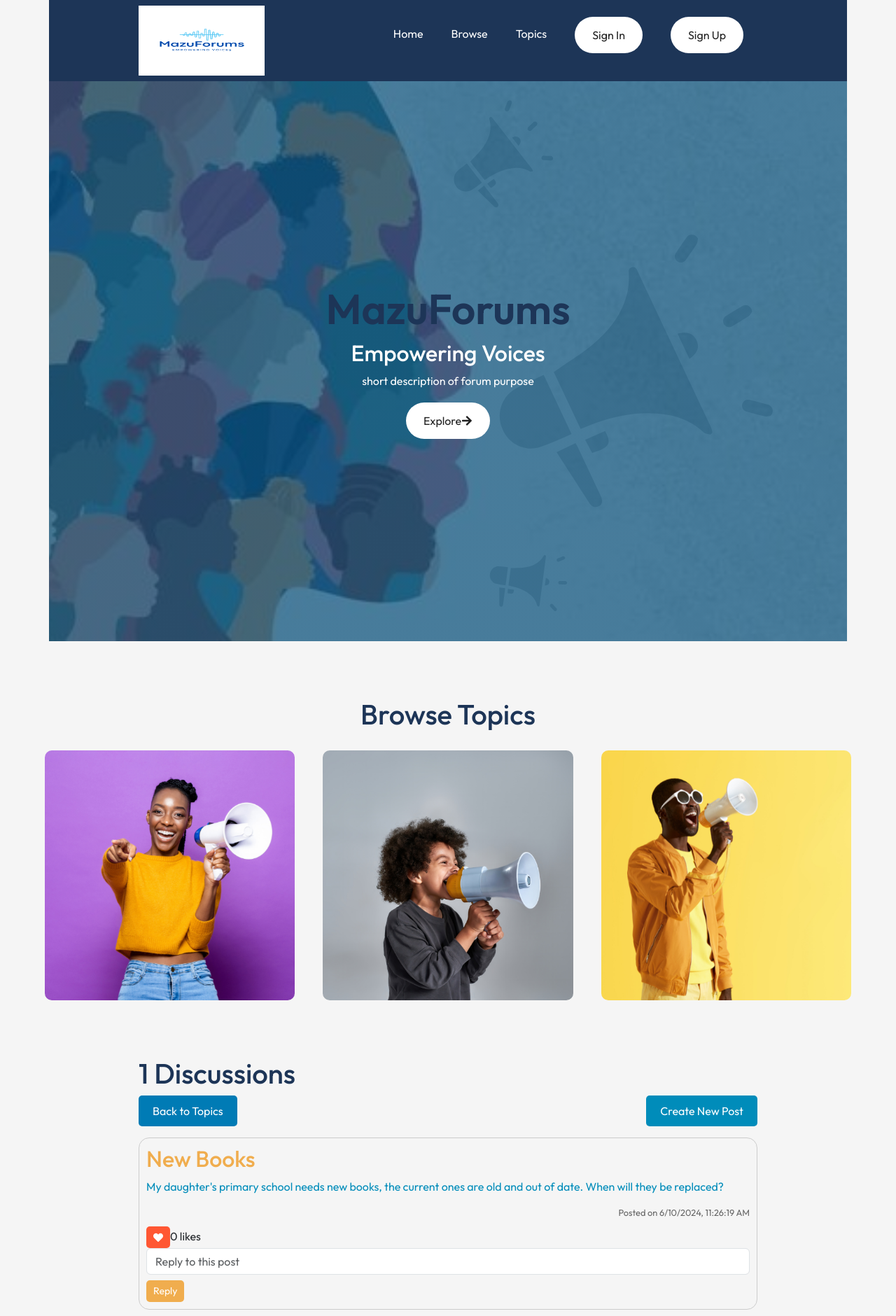
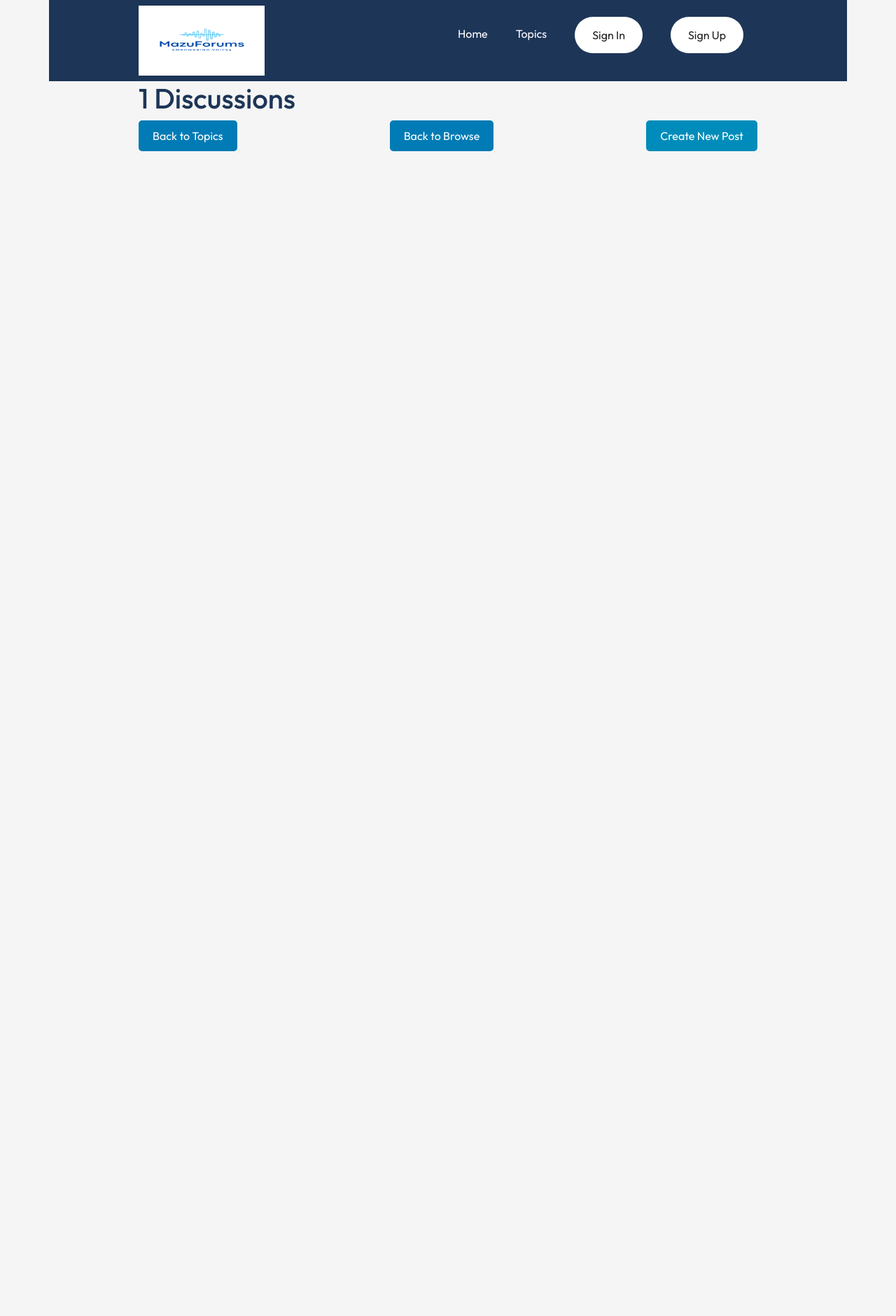
Before and after one commit to amilou86/mazuforums, a React (Vite) app: page /topic/1 in a window 1280 px wide. Shown: the top 1880 px of the page at 70% size. After the commit the page ends 800 px from the top, so only its background shows below. Built offline with nearby package versions, Linux system fonts and the light colour scheme.

Commit message:
new browse

```diff
--- a/src/App.jsx
+++ b/src/App.jsx
@@ -6,32 +6,29 @@ import Browse from './Components/Browse/Browse';
 import SignIn from './Components/SignIn/SignIn';
 import SignUp from './Components/SignUp/SignUp';
 import Topics from './Components/Topics/topics';
-import TopicPosts from './Components/TopicPosts/TopicPosts'; // Import TopicPosts component
+import TopicPosts from './Components/TopicPosts/TopicPosts';
 
 const App = () => {
-  const [showMainContent, setShowMainContent] = useState(true); // Initial state
-
-  const handleTopicClick = () => {
-    setShowMainContent(false); // Hide main content on click
-  };
+  const [allPosts, setAllPosts] = useState([
+    { id: 1, title: "New Books", content: "My daughter's primary school needs new books, the current ones are old and out of date. When will they be replaced?", date: new Date().toLocaleString(), replies: [], likes: 0, likedBy: [], topic: 'Education' },
+    { id: 2, title: "School Meals", content: "My son's high school serves very unhealthy meals, we need the menu to include healthier options", date: new Date().toLocaleString(), replies: [], likes: 0, likedBy: [], topic: 'Education' },
+    { id: 3, title: "Solar Panels", content: "We need to install more solar panels in our community to reduce energy costs.", date: new Date().toLocaleString(), replies: [], likes: 0, likedBy: [], topic: 'Energy' },
+    { id: 4, title: "Electric Buses", content: "Our public transport should include more electric buses to reduce pollution.", date: new Date().toLocaleString(), replies: [], likes: 0, likedBy: [], topic: 'Transport' },
+    // Add more dummy posts as needed
+  ]);
 
   return (
     <Router>
       <div>
-        <Navbar onTopicClick={handleTopicClick} />
-        {showMainContent && ( // Conditionally render main content
-          <>
-            <Hero />
-            <Browse />
-          </>
-        )}
+        <Navbar />
         <div className="container">
           <Routes>
-            <Route path="/" element={<><Hero /><Browse /></>} /> {/* Home route */}
+            <Route path="/" element={<Hero />} />
+            <Route path="/browse" element={<Browse />} />
+            <Route path="/topics" element={<Topics />} />
+            <Route path="/topic/:topicName" element={<TopicPosts posts={allPosts} setPosts={setAllPosts} />} />
             <Route path="/signin" element={<SignIn />} />
             <Route path="/signup" element={<SignUp />} />
-            <Route path="/topics" element={<Topics />} /> {/* Corrected Topics route */}
-            <Route path="/topic/:topicName" element={<TopicPosts />} />
           </Routes>
         </div>
       </div>
--- a/src/Components/Browse/Browse.jsx
+++ b/src/Components/Browse/Browse.jsx
@@ -9,7 +9,7 @@ import { SlEnergy } from "react-icons/sl";
 import { Link } from 'react-router-dom'; // Import Link for routing
 
 const Browse = () => {
-    const topics = [ // Define topics data within Browse component
+    const topics = [
         { id: 1, title: "Health", image: health, icon: <SiWorldhealthorganization /> },
         { id: 2, title: "Education", image: education, icon: <IoSchoolOutline /> },
         { id: 3, title: "Energy", image: energy, icon: <SlEnergy /> },
@@ -33,7 +33,7 @@ const Browse = () => {
                     </div>
                 ))}
             </div>
-        </div>
+        </div >
     );
 }
 
--- a/src/Components/CreatePostModal/CreatePostModal.css
+++ b/src/Components/CreatePostModal/CreatePostModal.css
@@ -1,4 +1,4 @@
-/* Example modal styles */
+/* CreatePostModal.css */
 .modal {
     display: none;
     position: fixed;
@@ -8,19 +8,29 @@
     height: 100%;
     background-color: rgba(0, 0, 0, 0.5);
     z-index: 1000;
+    justify-content: center;
+    align-items: center;
 }
 
 .modal.show {
-    display: block;
+    display: flex;
 }
 
 .modal-dialog {
-    position: absolute;
-    top: 50%;
-    left: 50%;
-    transform: translate(-50%, -50%);
     background-color: white;
     padding: 20px;
     border-radius: 8px;
     box-shadow: 0px 0px 10px rgba(0, 0, 0, 0.1);
+    max-width: 800px; /* Increase the width */
+    width: 80%; /* Adjust the width as needed */
 }
+
+.modal-content {
+    max-height: 90vh; /* Ensure the modal doesn't overflow the viewport */
+    overflow-y: auto;
+}
+
+.modal-header,
+.modal-body {
+    padding: 20px;
+}
--- a/src/Components/CreatePostModal/CreatePostModal.jsx
+++ b/src/Components/CreatePostModal/CreatePostModal.jsx
@@ -1,5 +1,5 @@
 import React, { useState } from 'react';
-import './CreatePostModal.css'
+import './CreatePostModal.css';
 
 const CreatePostModal = ({ isOpen, onClose, onSubmit }) => {
     const [newPost, setNewPost] = useState({ title: '', content: '' });
--- a/src/Components/Hero/Hero.jsx
+++ b/src/Components/Hero/Hero.jsx
@@ -1,19 +1,27 @@
-import React from 'react'
-import './Hero.css'
-import { FaArrowRight } from "react-icons/fa";
-
+import React from 'react';
+import './Hero.css';
+import { FaArrowRight } from 'react-icons/fa';
+import { useNavigate } from 'react-router-dom';
 
 const Hero = () => {
+    const navigate = useNavigate();
+
+    const handleExploreClick = () => {
+        navigate('/browse');
+    };
+
     return (
         <div className='hero container'>
             <div className="hero-text">
                 <h1>MazuForums</h1>
                 <h2>Empowering Voices</h2>
                 <p>short description of forum purpose</p>
-                <button className='btn'>Explore <FaArrowRight /> </button>
+                <button className='btn' onClick={handleExploreClick}>
+                    Explore <FaArrowRight />
+                </button>
             </div>
         </div>
-    )
-}
+    );
+};
 
-export default Hero
+export default Hero;
--- a/src/Components/Navbar/Navbar.jsx
+++ b/src/Components/Navbar/Navbar.jsx
@@ -1,32 +1,27 @@
-import React from 'react'
-import { Link } from 'react-router-dom' // Import Link component
-import './Navbar.css'
-import MFlogo from '../../assets/MFlogo1.png'
-import MFlogo2 from '../../assets/MFlogo2.png'
-import MFlogo3 from '../../assets/MFlogo3.png'
-import soundwave1 from '../../assets/soundwave1.png'
+import React from 'react';
+import { Link } from 'react-router-dom';
+import './Navbar.css';
+import MFlogo2 from '../../assets/MFlogo2.png';
 
-const Navbar = ({ onTopicClick }) => {
+const Navbar = ({ onNavLinkClick }) => {
     return (
         <nav className='container navbar'>
             <img src={MFlogo2} alt="logo" className='logo' />
             <ul>
                 <li>
-                    <Link to="/">Home</Link>  {/* Link to the root path ("/") for Home */}
+                    <Link to="/" onClick={() => onNavLinkClick('home')}>Home</Link>
                 </li>
+                {/* <li>
+                    <Link to="/browse" onClick={() => onNavLinkClick('browse')}>Browse</Link>
+                </li> */}
                 <li>
-                    <Link to="/Browse">Browse</Link>
-                </li>
-                <li>
-                    <Link to="/topics" onClick={onTopicClick}>Topics</Link>
-
+                    <Link to="/topics" onClick={() => onNavLinkClick('topics')}>Topics</Link>
                 </li>
                 <li><button className='btn'>Sign In</button></li>
                 <li><button className='btn'>Sign Up</button></li>
             </ul>
+        </nav>
+    );
+};
 
-        </nav>
-    )
-}
-
-export default Navbar
+export default Navbar;
--- a/src/Components/TopicPosts/TopicPosts.jsx
+++ b/src/Components/TopicPosts/TopicPosts.jsx
@@ -1,22 +1,22 @@
-import React, { useState } from 'react';
+import React, { useState, useEffect } from 'react';
 import { useParams, useNavigate } from 'react-router-dom';
 import './TopicPosts.css';
 import { FaHeart } from 'react-icons/fa';
 import CreatePostModal from '../CreatePostModal/CreatePostModal';
 
-const TopicPosts = () => {
+const TopicPosts = ({ posts, setPosts }) => {
     const { topicName } = useParams();
     const navigate = useNavigate();
-    const [posts, setPosts] = useState([
-        { id: 1, title: "New Books", content: "My daughter's primary school needs new books, the current ones are old and out of date. When will they be replaced?", date: new Date().toLocaleString(), replies: [], likes: 0, likedBy: [] },
-        { id: 2, title: "School Meals", content: "My son's high school serves very unhealthy meals, we need the menu to include healthier options", date: new Date().toLocaleString(), replies: [], likes: 0, likedBy: [] },
-    ]);
+    const [filteredPosts, setFilteredPosts] = useState([]);
 
-    const [showModal, setShowModal] = useState(false); // State to control modal visibility
+    useEffect(() => {
+        // Filter posts based on the topic name
+        const topicPosts = posts.filter(post => post.topic === topicName);
+        setFilteredPosts(topicPosts);
+    }, [topicName, posts]);
 
     const handlePostSubmit = (newPostData) => {
-        setPosts([...posts, newPostData]);
-        setShowModal(false); // Close modal after submitting post
+        setPosts([...posts, { ...newPostData, topic: topicName }]);
     };
 
     const handleReplySubmit = (e, postId) => {
@@ -55,6 +55,12 @@ const TopicPosts = () => {
         navigate('/topics');
     };
 
+    const handleBackToBrowse = () => {
+        navigate('/browse');
+    };
+
+    const [showModal, setShowModal] = useState(false); // State to control modal visibility
+
     const handleClickCreatePost = () => {
         setShowModal((prevShowModal) => !prevShowModal); // Toggle modal visibility
     };
@@ -64,10 +70,11 @@ const TopicPosts = () => {
             <h1>{topicName} Discussions</h1>
             <div className="d-flex justify-content-between mb-3">
                 <button onClick={handleBackToTopics} className="btn-custom-back">Back to Topics</button>
+                <button onClick={handleBackToBrowse} className="btn-custom-back">Back to Browse</button>
                 <button onClick={handleClickCreatePost} className="btn-custom-create">Create New Post</button>
             </div>
             <ul className="post-list">
-                {posts.map(post => (
+                {filteredPosts.map(post => (
                     <li key={post.id} className="post-item">
                         <h2 className="post-title">{post.title}</h2>
                         <p className="post-content">{post.content}</p>
--- a/src/Components/Topics/topics.jsx
+++ b/src/Components/Topics/topics.jsx
@@ -1,5 +1,5 @@
 import React, { useState } from 'react';
-import { Link } from 'react-router-dom';
+import { Link, useLocation, useNavigate } from 'react-router-dom';
 import 'bootstrap/dist/css/bootstrap.min.css';
 
 const Topics = () => {
@@ -10,6 +10,10 @@ const Topics = () => {
         { Community: 'Transport', Posts: 5, Latest: 'post title and date' },
     ]);
 
+    const location = useLocation();
+    const navigate = useNavigate();
+    const fromBrowse = location.state?.from === 'browse';
+
     const handleAddTopic = (e) => {
         e.preventDefault();
         const newTopic = {
@@ -18,13 +22,24 @@ const Topics = () => {
             Latest: 'No posts yet',
         };
         setRowData([...rowData, newTopic]);
+        e.target.title.value = ''; // Clear input field after submission
     };
 
     return (
         <div className='forum-table' style={{ width: '100%', height: '100%' }}>
             <h1>MazuForums Community Topics</h1>
+
             <div className="container-fluid">
-                <table className='table table-bordered table-hover table-responsive'>
+                <form onSubmit={handleAddTopic} className="row g-3 align-items-center">
+                    <div className="col-auto">
+                        <input type="text" name="title" placeholder="New Topic Title" className="form-control form-control-lg" style={{ minWidth: '300px' }} />
+                    </div>
+                    <div className="col-auto">
+                        <button type="submit" className="btn btn-primary">Create Topic</button>
+                    </div>
+                </form>
+
+                <table className='table table-bordered table-hover table-responsive mt-3'>
                     <thead>
                         <tr>
                             <th style={{ width: '70%' }}>Community Topic</th>
@@ -46,12 +61,8 @@ const Topics = () => {
                         ))}
                     </tbody>
                 </table>
+
             </div>
-
-            <form onSubmit={handleAddTopic} className="mt-3">
-                <input type="text" name="title" placeholder="New Topic Title" className="form-control" />
-                <button type="submit" className="btn btn-primary mt-2">Create Topic</button>
-            </form>
         </div>
     );
 };
```
